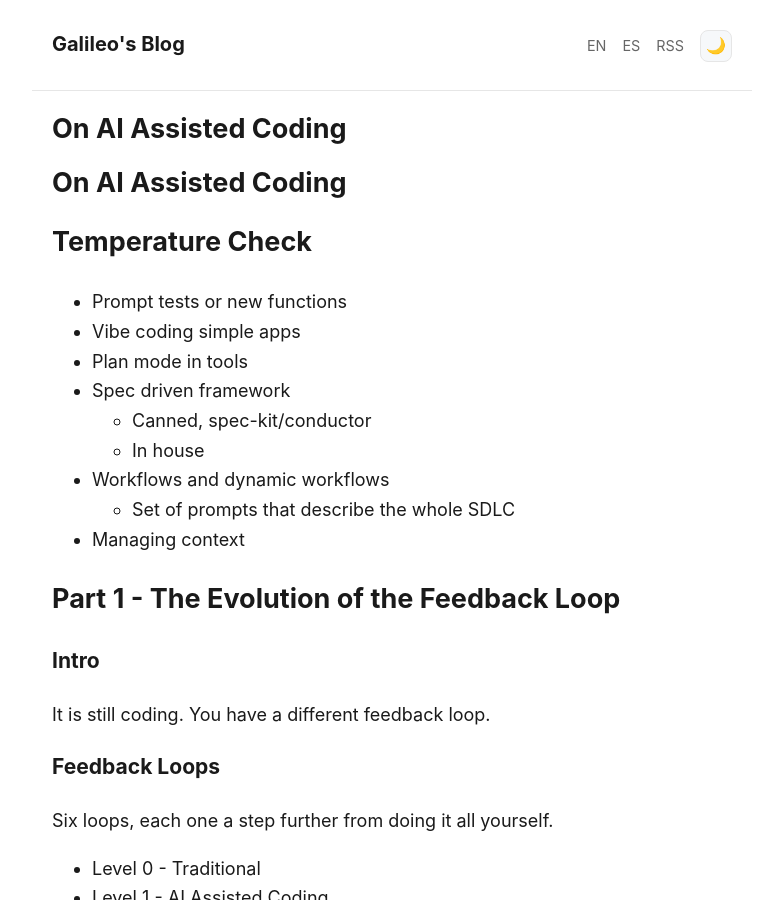
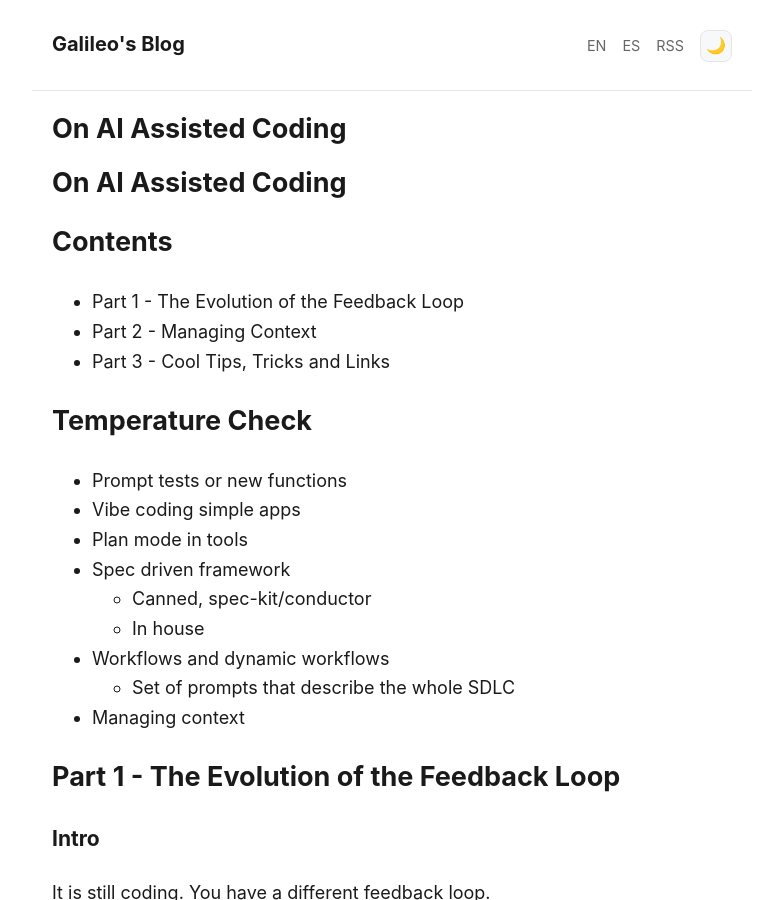
Before and after one commit to galileopy/blog, a Jekyll site: the page built from presentations/ai-assisted-coding-intro/outline.md, in a window 1280 px wide and 900 px high. Shown: the whole window, without its empty margins (248-1031 px from the left). Built offline with Jekyll 4.4.1, drawn with Linux system fonts in a browser that asks for light colours; our own code applies the rules of GitHub Pages for plain Markdown files.

Commit message:
feat(presentations): add contents slide and part 1 divider
Co-Authored-By: Claude Opus 5 <noreply@anthropic.com>

```diff
--- a/presentations/ai-assisted-coding-intro/outline.md
+++ b/presentations/ai-assisted-coding-intro/outline.md
@@ -1,4 +1,9 @@
 # On AI Assisted Coding
+
+## Contents
+- Part 1 - The Evolution of the Feedback Loop
+- Part 2 - Managing Context
+- Part 3 - Cool Tips, Tricks and Links
 
 ## Temperature Check
 - Prompt tests or new functions
```
Also changed, not shown: presentations/ai-assisted-coding-intro/index.html (+22 -0 lines), 1 other file.
